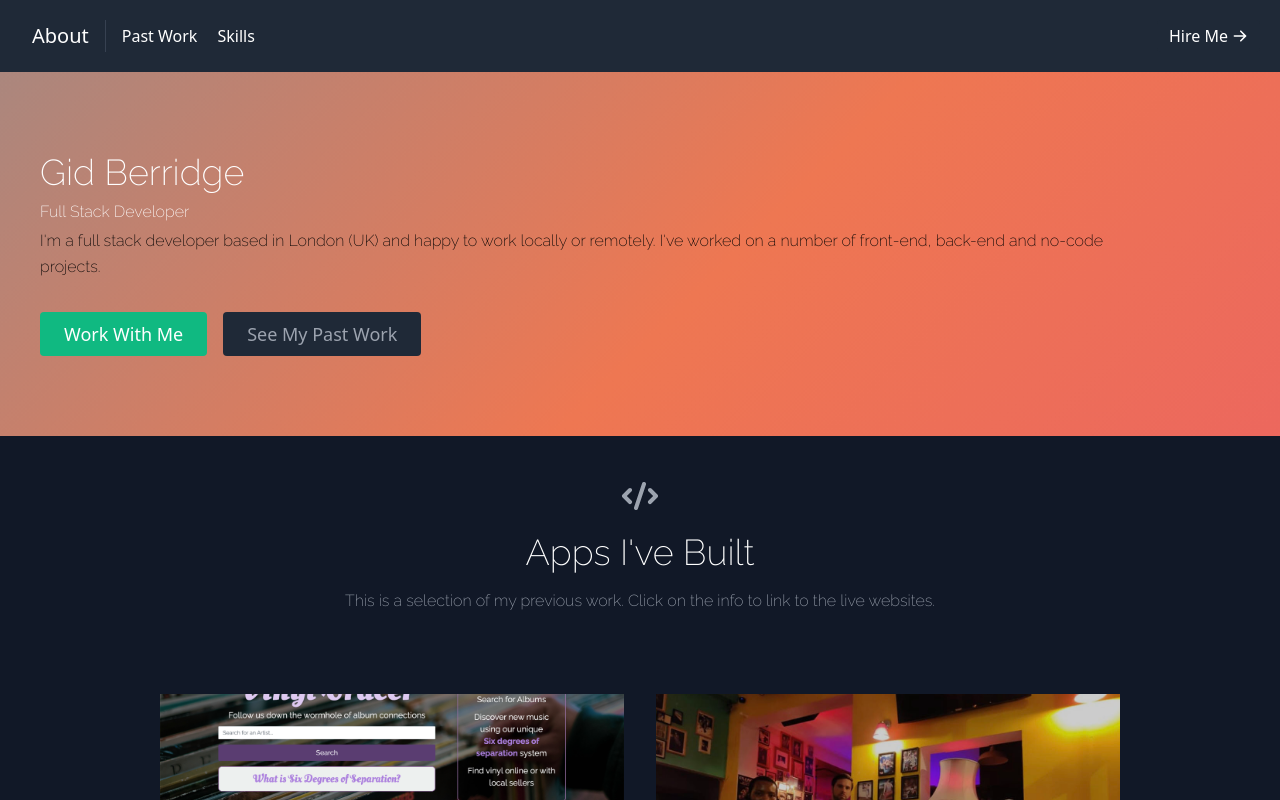
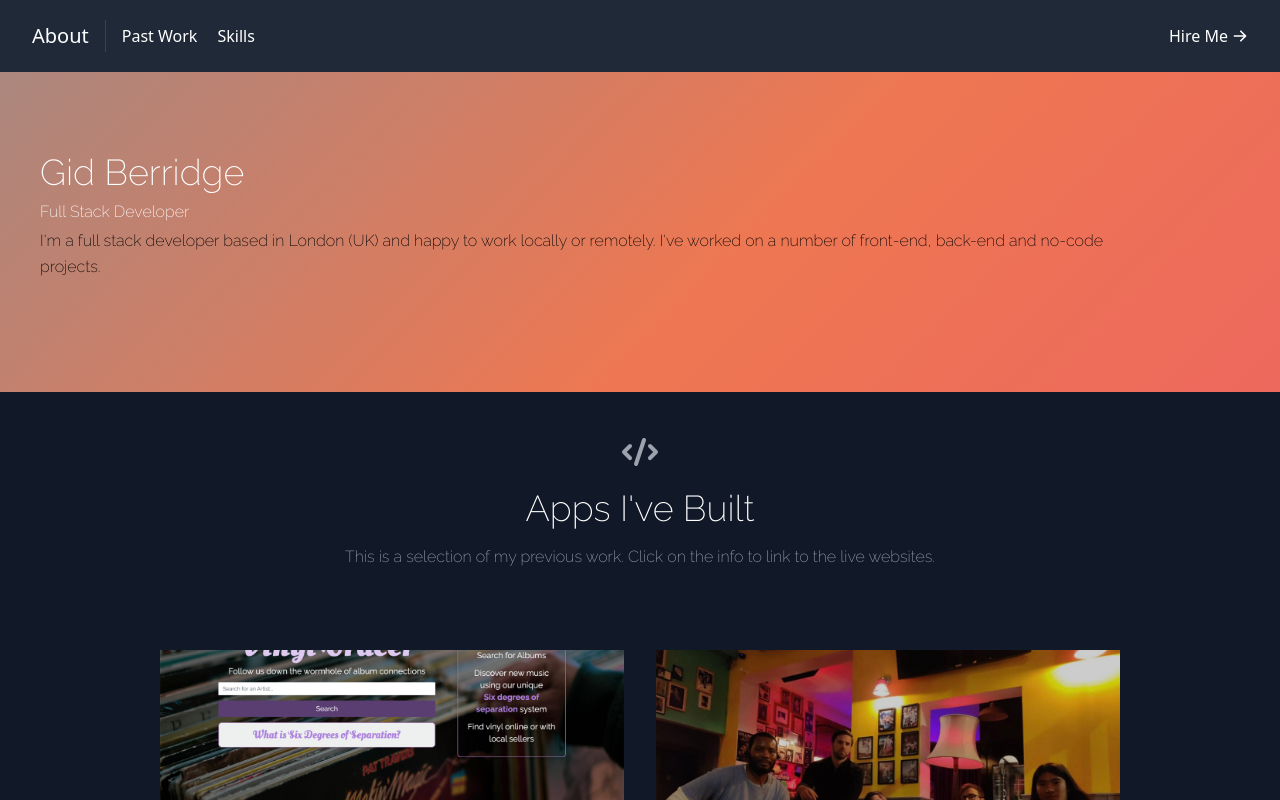
Before and after one commit to GidBerridge/profile2, a React (Create React App) app: page / in a window 1280 px wide. Shown: the top 800 px of the page. Built offline with nearby package versions, Linux system fonts and the light colour scheme.

Commit message:
buttons hidden

```diff
--- a/src/components/About.js
+++ b/src/components/About.js
@@ -13,7 +13,7 @@
             I'm a full stack developer based in London (UK) and happy to work locally or remotely. I've worked on a number
             of front-end, back-end and no-code projects.
           </p>
-          <div className="flex justify-center">
+          {/* <div className="flex justify-center">
             <a
               href="#contact"
               className="inline-flex text-white bg-green-500 border-0 py-2 px-6 focus:outline-none hover:bg-green-600 rounded text-lg">
@@ -24,7 +24,7 @@
               className="ml-4 inline-flex text-gray-400 bg-gray-800 border-0 py-2 px-6 focus:outline-none hover:bg-gray-700 hover:text-white rounded text-lg">
               See My Past Work
             </a>
-          </div>
+          </div> */}
         </div>
         {/* <div className="lg:max-w-lg lg:w-full md:w-1/2 w-5/6">
           <img
```
